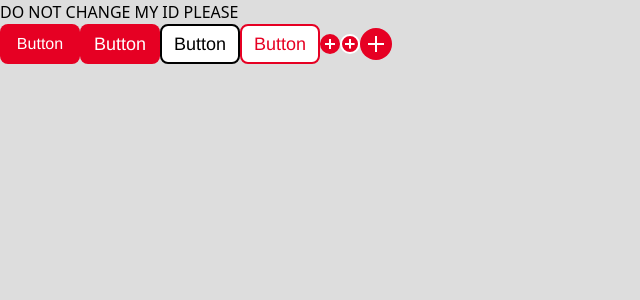
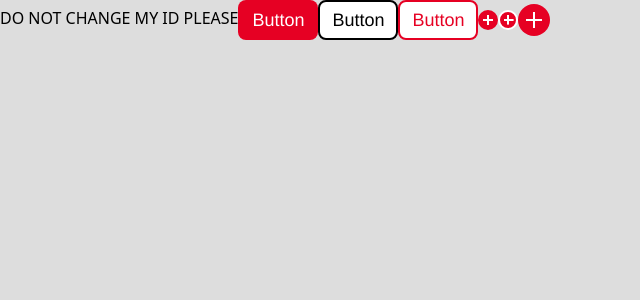
Before and after one commit to collageofficial/web-extension, a React (Create React App) app in the folder extension/: page / in a window 1280 px wide. Shown: the top 300 px of the page, without its empty margins (0-640 px from the left). Built offline with nearby package versions, Linux system fonts and the light colour scheme.

Commit message:
button atoms done

```diff
--- a/extension/src/App.js
+++ b/extension/src/App.js
@@ -19,15 +19,7 @@ const App = () => {
             </button>
             <hr /> */}
             <button id="getImages">DO NOT CHANGE MY ID PLEASE</button>
-            <CardContainer />
-            <Button
-                text="Button"
-                bgColor="primary"
-                width="20"
-                height="10"
-                color="light"
-                borderRadius="lg"
-            />
+            {/* <CardContainer /> */}
             <Button
                 text="Button"
                 color="light"
```
